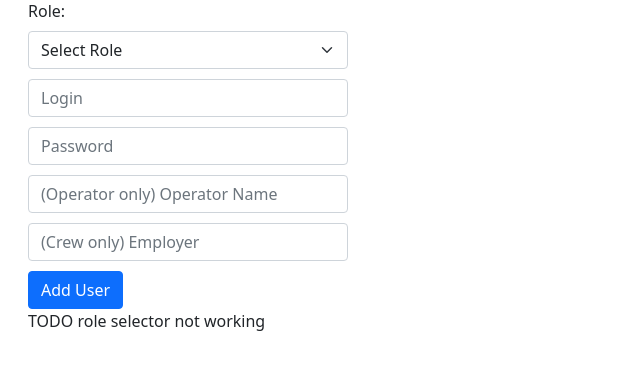
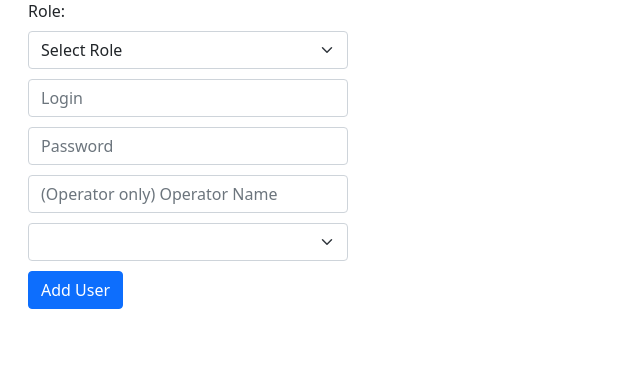
Before and after one commit to petak5/IIS, a Python web app: template src/app/templates/admin_users.html in a window 1280 px wide. Shown: the part 130-500 px from the top of the page, without its empty margins (0-640 px from the left). Run offline with Jinja, Linux system fonts and the light colour scheme; the template is opened without the code that fills it, so the values that code supplies are empty.

Commit message:
Change user's employer to simple select control

```diff
--- a/src/app/templates/admin_users.html
+++ b/src/app/templates/admin_users.html
@@ -65,16 +65,14 @@
             <input type="text" class="form-control" name="login" placeholder="Login">
             <input type="password" class="form-control" name="password" placeholder="Password">
             <input type="text" class="form-control" name="operator_name" placeholder="(Operator only) Operator Name">
-            <input class="form-control" list="datalistOptions" id="employerOperatorDataList" name="employer_id" placeholder="(Crew only) Employer">
-            <datalist id="datalistOptions">
+            <select class="form-select" name="employer_id">
               {% for operator in Operator.query.all() %}
                 <option value="{{ operator.id }}">{{ operator.name }}</option>
               {% endfor %}
-            </datalist>
+            </select>
             <input type="hidden" name="redir" value="{{ url_for('admin_users') }}">
             <button type="submit" class="col-auto btn btn-primary">Add User</button>
           </form>
-          <p> TODO role selector not working</p>
         </span>
     </div>
   </div>
```
